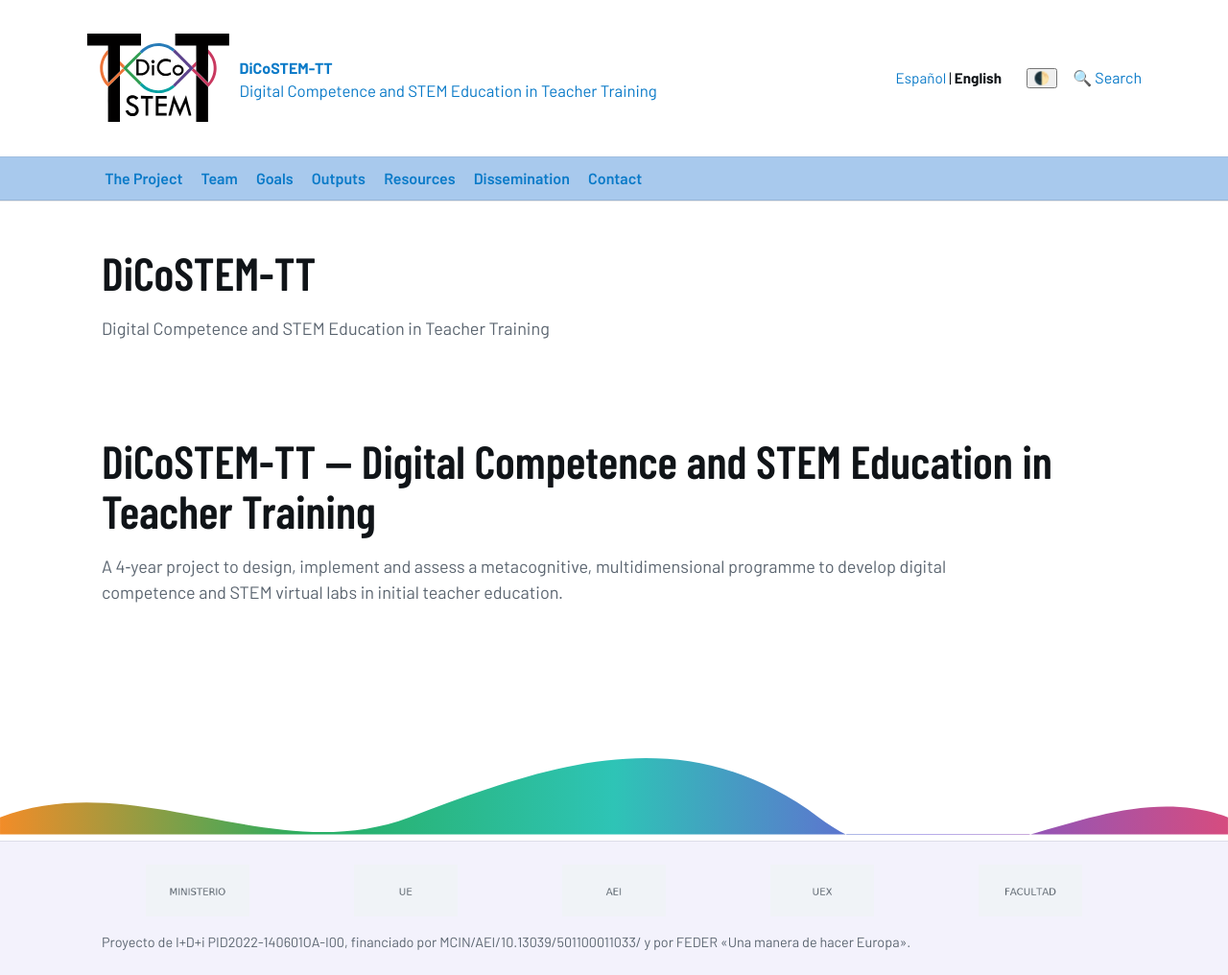
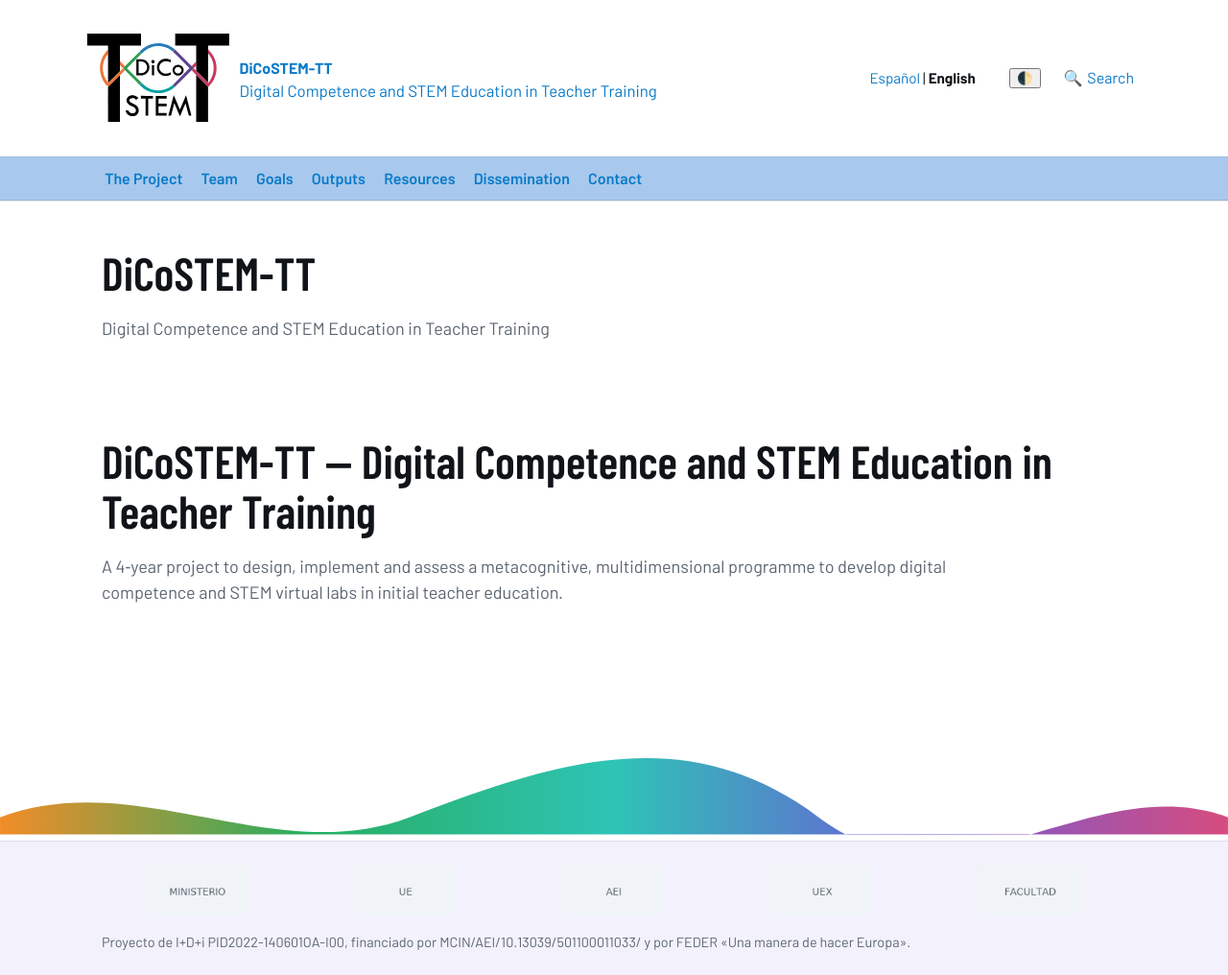
Before and after one commit to DiCoSTEM-TT/dicostem-tt.github.io, a Jekyll site: the page built from en/index.md, in a window 1280 px wide. Shown: the whole page at 96% size. Built offline with Jekyll 4.4.1, drawn with Linux system fonts in a browser that asks for light colours; comment, search, counter and statistics services are not loaded.

Commit message:
Update main.scss

```diff
--- a/assets/css/main.scss
+++ b/assets/css/main.scss
@@ -156,3 +156,15 @@
 .search-box { margin: 1rem 0; }
 .search-results .item { padding: .6rem 0; border-bottom: 1px solid color-mix(in srgb, var(--muted) 12%, transparent); }
 .lang-switch { font-size: .95rem; }
+
+.lang-switch { margin-right: .6rem; }
+
+.search-link{
+  display: inline-flex; align-items: center; gap: .3rem;
+  padding: .2rem .5rem; border-radius: 8px; text-decoration: none;
+}
+.search-link:hover{ text-decoration: underline; }
+
+@media (max-width: 640px){
+  .search-link .label{ display: none; } /* en móvil sólo icono */
+}
```
